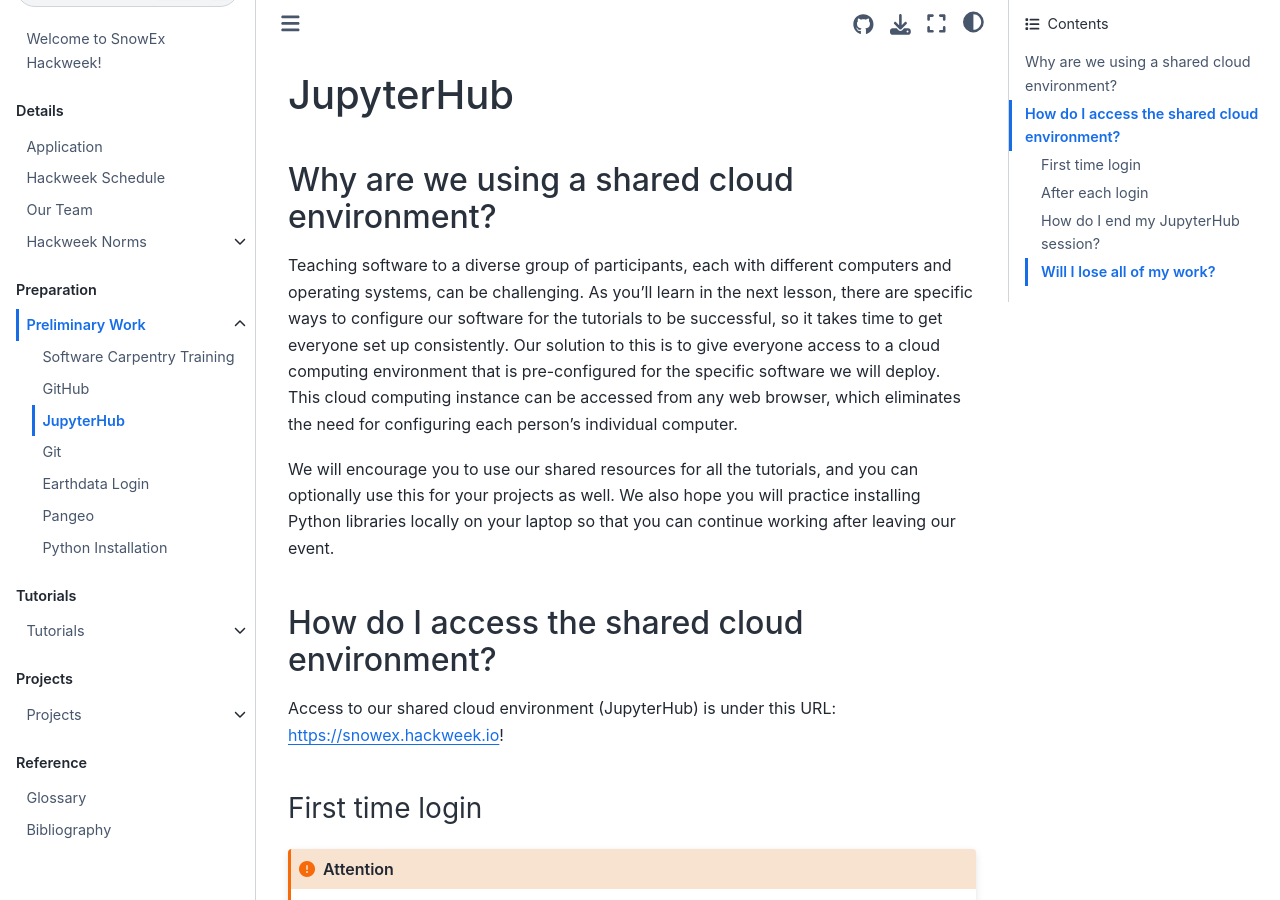
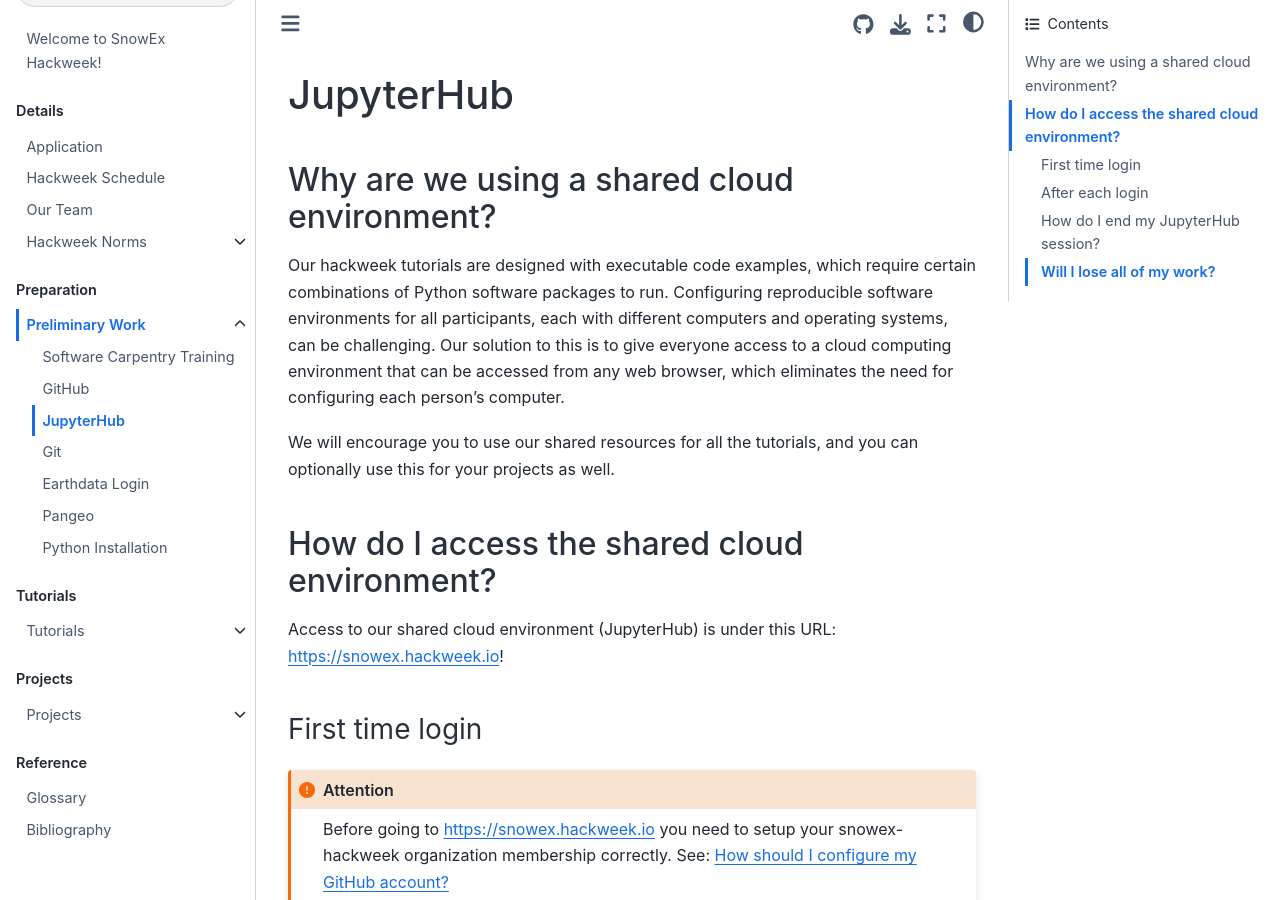
Before and after one commit to snowex-hackweek/website-2021, a Jupyter Book: the page built from book/preliminary/jupyterhub.md, in a window 1280 px wide and 900 px high. Built offline with Jupyter Book 1.0.4 settings and Sphinx 7.4.7 and the Sphinx Book theme 1.1.4, drawn with Linux system fonts in a browser that asks for light colours; some of the changed text lies outside the part shown.

Commit message:
preliminary mods

````diff
--- a/book/preliminary/jupyterhub.md
+++ b/book/preliminary/jupyterhub.md
@@ -3,19 +3,15 @@
 (event-jupyterhub)=
 ## Why are we using a shared cloud environment?
 
-Teaching software to a diverse group of participants, each with different computers
-and operating systems, can be challenging. As you'll learn in the next lesson, there
-are specific ways to configure our software for the tutorials to be successful, so
-it takes time to get everyone set up consistently. Our solution to this is to give
-everyone access to a cloud computing environment that is pre-configured for the
-specific software we will deploy. This cloud computing instance can be accessed
-from any web browser, which eliminates the need for configuring each person's
-individual computer.
+Our hackweek tutorials are designed with executable code examples, which require
+certain combinations of Python software packages to run. Configuring reproducible
+software environments for all participants, each with different computers and
+operating systems, can be challenging. Our solution to this is to give
+everyone access to a cloud computing environment that can be accessed from any
+web browser, which eliminates the need for configuring each person's computer.
 
 We will encourage you to use our shared resources for all the tutorials, and you
-can optionally use this for your projects as well. We also hope you will practice
-installing Python libraries locally on your laptop so that you can continue working
-after leaving our event.
+can optionally use this for your projects as well.
 
 
 (accessing-jupyterhub)=
@@ -42,8 +38,10 @@
 
 ### After each login
 
+```{attention}
 It can take several minutes for new servers to launch on the cloud - be patient!
-Once things are spun up you will see your very own instance of a {term}`JupyterLab` environment:
+Once things are spun up you will see your very own instance of a {term}`JupyterLab` environment
+```
 
 ![jupyterlab](../img/jupyterlab.png)
 
@@ -69,8 +68,5 @@
 
 ###  Will I lose all of my work?
 
-```{important} Logging out
-Logging out will **NOT** cause any of your work to be lost or deleted. It simply
-shuts down some resources. It would be equivalent to turning off your desktop
-computer at the end of the day.
-```
+Logging out will **NOT** cause any files under `/home/jovyan` to be deleted. It
+is equivalent to turning off your desktop computer at the end of the day.
````
Also changed, not shown: other parts of book/preliminary/jupyterhub.md (+3 -2 lines), book/preliminary/git.md (+8 -5 lines), book/preliminary/github.md (+2 -3 lines), book/preliminary/pangeo.md (+18 -9 lines).
